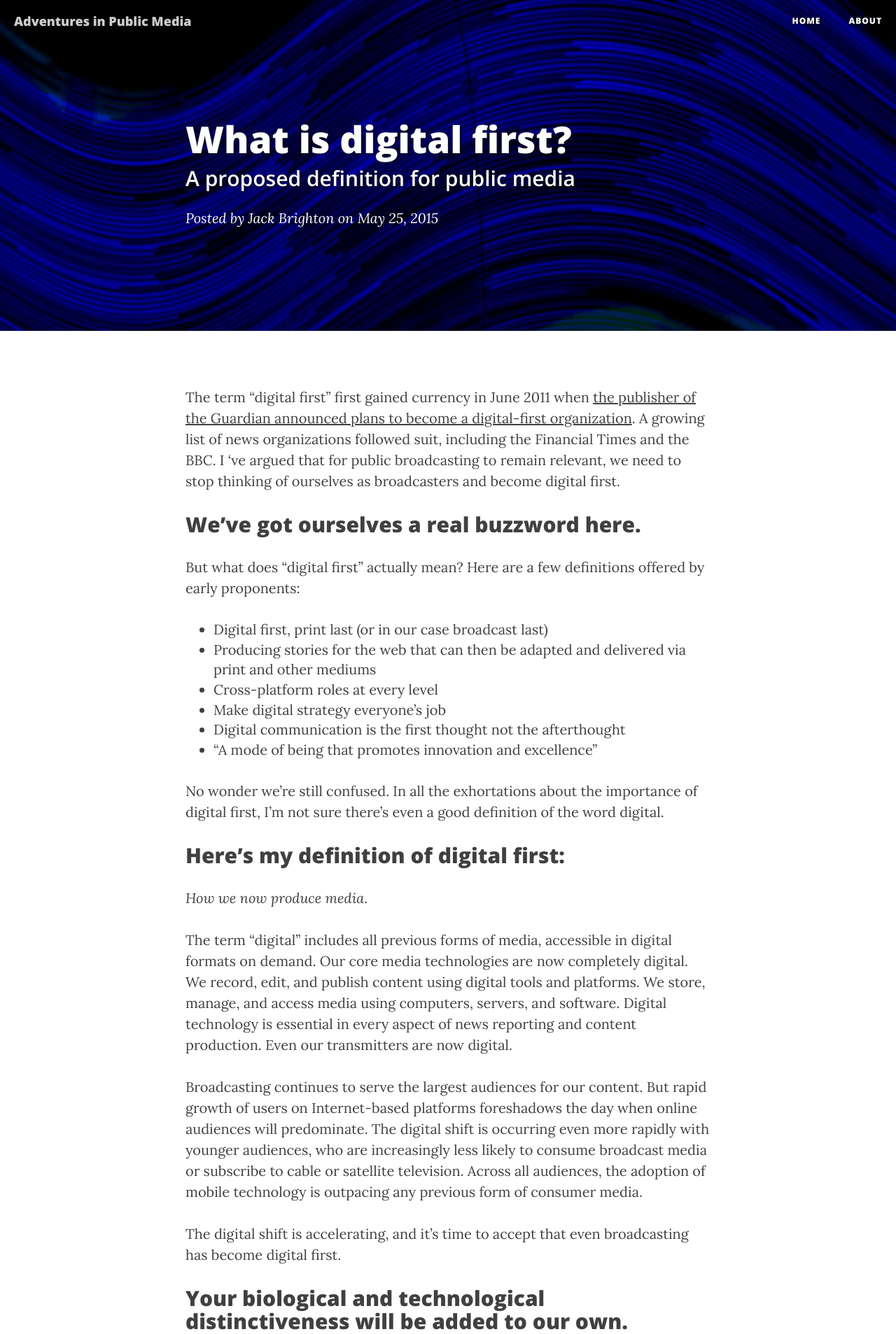
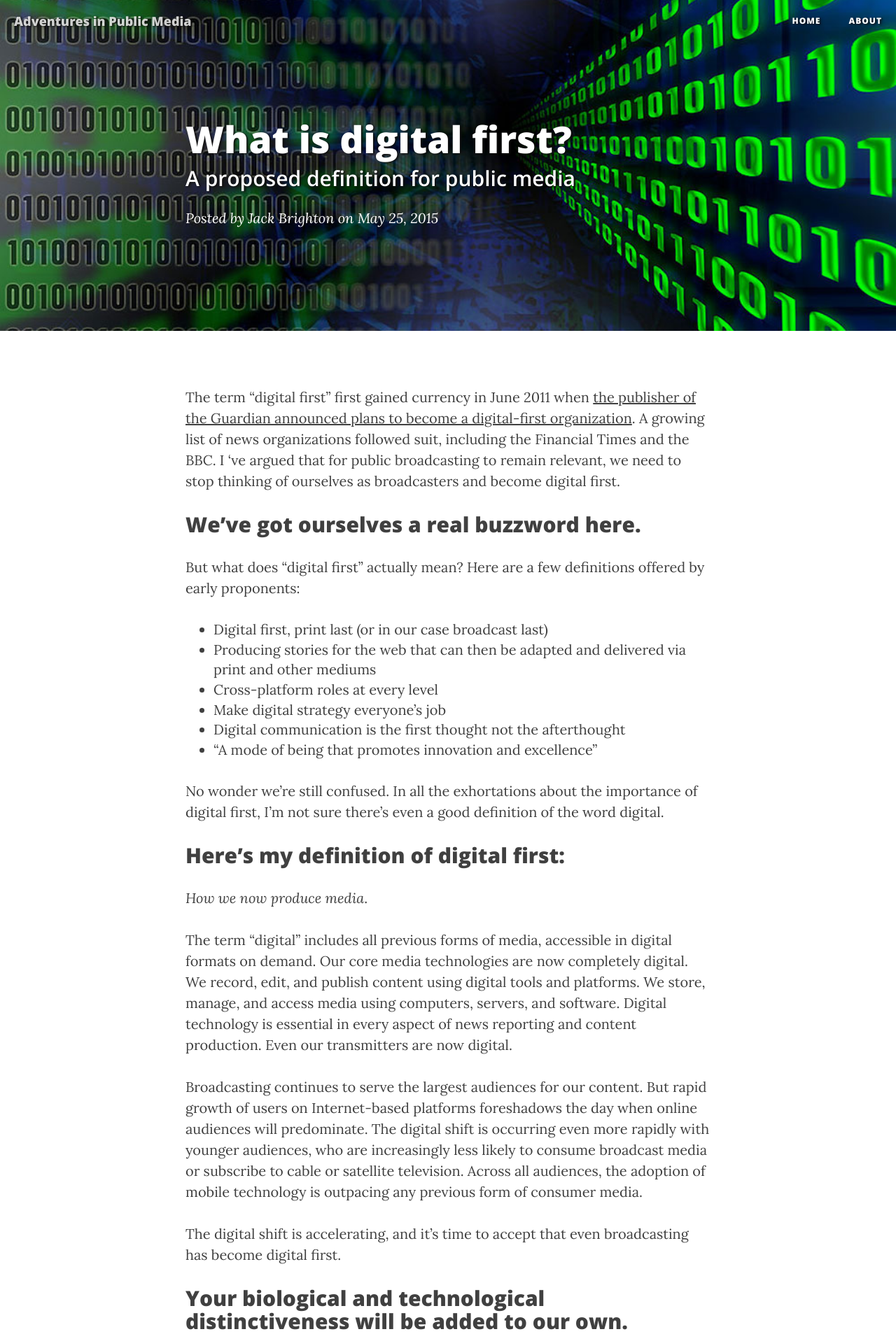
Before and after one commit to jackbrighton/jackbrighton.github.io, a Jekyll site: the page built from _posts/2015-05-25-what-is-digital-first.md, in a window 1280 px wide. Shown: the top 1907 px of the page at 70% size. Built offline with Jekyll 4.4.1, drawn with Linux system fonts in a browser that asks for light colours; nearby versions of some CDN libraries.

Commit message:
change image again

```diff
--- a/_posts/2015-05-25-what-is-digital-first.md
+++ b/_posts/2015-05-25-what-is-digital-first.md
@@ -4,7 +4,7 @@ title:      "What is digital first?"
 subtitle:   "A proposed definition for public media"
 date:       2015-05-25 12:00:00
 author:     "Jack Brighton"
-header-img: "img/wave-o-Tron.jpg"
+header-img: "img/1024px-DARPA_Big_Data.jpg"
 ---
 
 The term “digital first” first gained currency in June 2011 when [the publisher of the Guardian announced plans to become a digital-first organization](http://www.theguardian.com/gnm-press-office/guardian-news-media-digital-first-organisation). A growing list of news organizations followed suit, including the Financial Times and the BBC. I ‘ve argued that for public broadcasting to remain relevant, we need to stop thinking of ourselves as broadcasters and become digital first.
```
Also changed, not shown: img/1024px-DARPA_Big_Data.jpg (added).
